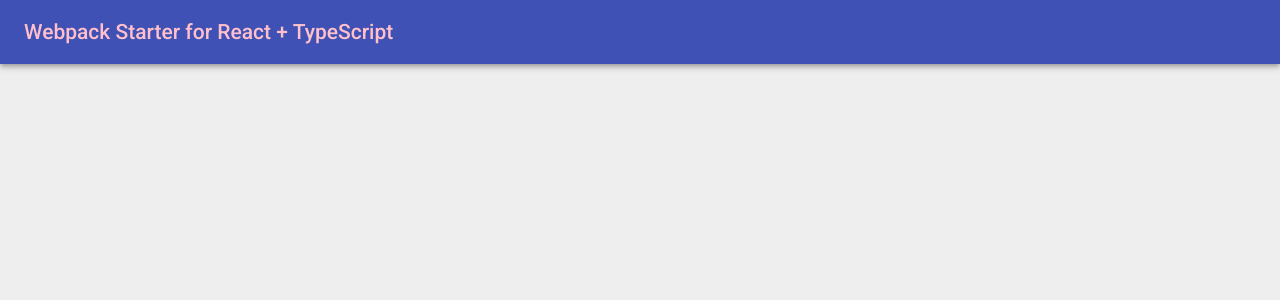
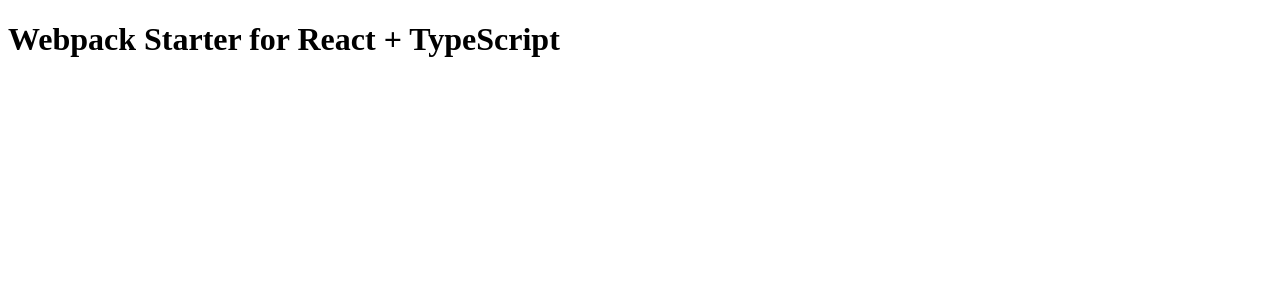
Before and after one commit to manasb-uoe/react-ts-webpack-starter, a React app: page / in a window 1280 px wide. Shown: the top 300 px of the page. Built offline with nearby package versions, Linux system fonts and the light colour scheme.

Commit message:
switch to barebones project with no css or other bells and whistles

```diff
--- /dev/null
+++ b/src/app.tsx
@@ -0,0 +1,7 @@
+import React from "react";
+
+export const App = () => (
+  <div>
+    <h1>Webpack Starter for React + TypeScript</h1>
+  </div>
+);
--- a/src/components/app.module.css
+++ /dev/null
@@ -1,3 +0,0 @@
-.headerTitle {
-  color: pink !important
-}
--- a/src/components/app.tsx
+++ /dev/null
@@ -1,21 +0,0 @@
-import AppBar from "@material-ui/core/AppBar";
-import Toolbar from "@material-ui/core/Toolbar";
-import Typography from "@material-ui/core/Typography";
-import React from "react";
-const styles = require("./app.module.css");
-
-export const Header = () => (
-  <AppBar style={{ margin: 0, padding: 0 }} position="static" color="primary">
-    <Toolbar>
-      <Typography variant="title" color="inherit" className={styles.headerTitle}>
-        Webpack Starter for React + TypeScript
-      </Typography>
-    </Toolbar>
-  </AppBar>
-);
-
-export const App = () => (
-  <div>
-    <Header />
-  </div>
-);
--- a/src/index.css
+++ /dev/null
@@ -1,5 +0,0 @@
-body {
-  font-family: 'Roboto, sans-serif';
-  background-color: #eee;
-  margin: 0;
-}
--- a/src/index.tsx
+++ b/src/index.tsx
@@ -1,7 +1,6 @@
 import * as React from "react";
 import * as ReactDOM from "react-dom";
-import { App } from "./components/app";
-import "./index.css";
+import { App } from "./app";
 
 const root = document.createElement("div");
 root.id = "root";
--- a/webpack.dev.js
+++ b/webpack.dev.js
@@ -1,8 +1,6 @@
 const path = require("path");
 const HtmlWebpackPlugin = require("html-webpack-plugin");
-const BundleAnalyzerPlugin = require("webpack-bundle-analyzer")
-  .BundleAnalyzerPlugin;
-const CleanWebpackPlugin = require("clean-webpack-plugin");
+const { CleanWebpackPlugin } = require("clean-webpack-plugin");
 
 module.exports = {
   mode: "development",
@@ -10,14 +8,16 @@
     main: "./src/index.tsx",
   },
   output: {
-    filename: "bundle.js",
+    filename: "bundle.[contenthash].js",
     path: path.resolve(__dirname, "dist"),
   },
   resolve: {
     extensions: [".ts", ".tsx", ".js", ".json"],
   },
   devServer: {
-    contentBase: "./dist",
+    static: {
+      directory: path.join(__dirname, "dist"),
+    },
   },
   devtool: "inline-source-map",
   module: {
@@ -27,38 +27,13 @@
         loader: "ts-loader",
         exclude: /node_modules/,
       },
-      {
-        test: /\.css$/,
-        use: [
-          "style-loader",
-          {
-            loader: "css-loader",
-            options: {
-              modules: {
-                localIdentName: "[name]__[local]"
-              },
-              importLoaders: 1
-            },
-          },
-        ],
-        include: /\.module\.css$/,
-      },
-      {
-        test: /\.css$/,
-        use: ["style-loader", "css-loader"],
-        exclude: /\.module\.css$/,
-      },
     ],
   },
   plugins: [
-    new CleanWebpackPlugin(["dist"]),
+    new CleanWebpackPlugin({ cleanOnceBeforeBuildPatterns: ["dist"] }),
     new HtmlWebpackPlugin({
       title: "Webpack Playground",
       template: "./src/index.html",
     }),
-    new BundleAnalyzerPlugin({
-      analyzerMode: "static",
-      openAnalyzer: false,
-    }),
   ],
 };
```
Also changed, not shown: package.json (+22 -44 lines), 2 other files (tests, documents, lock files or other folders).
